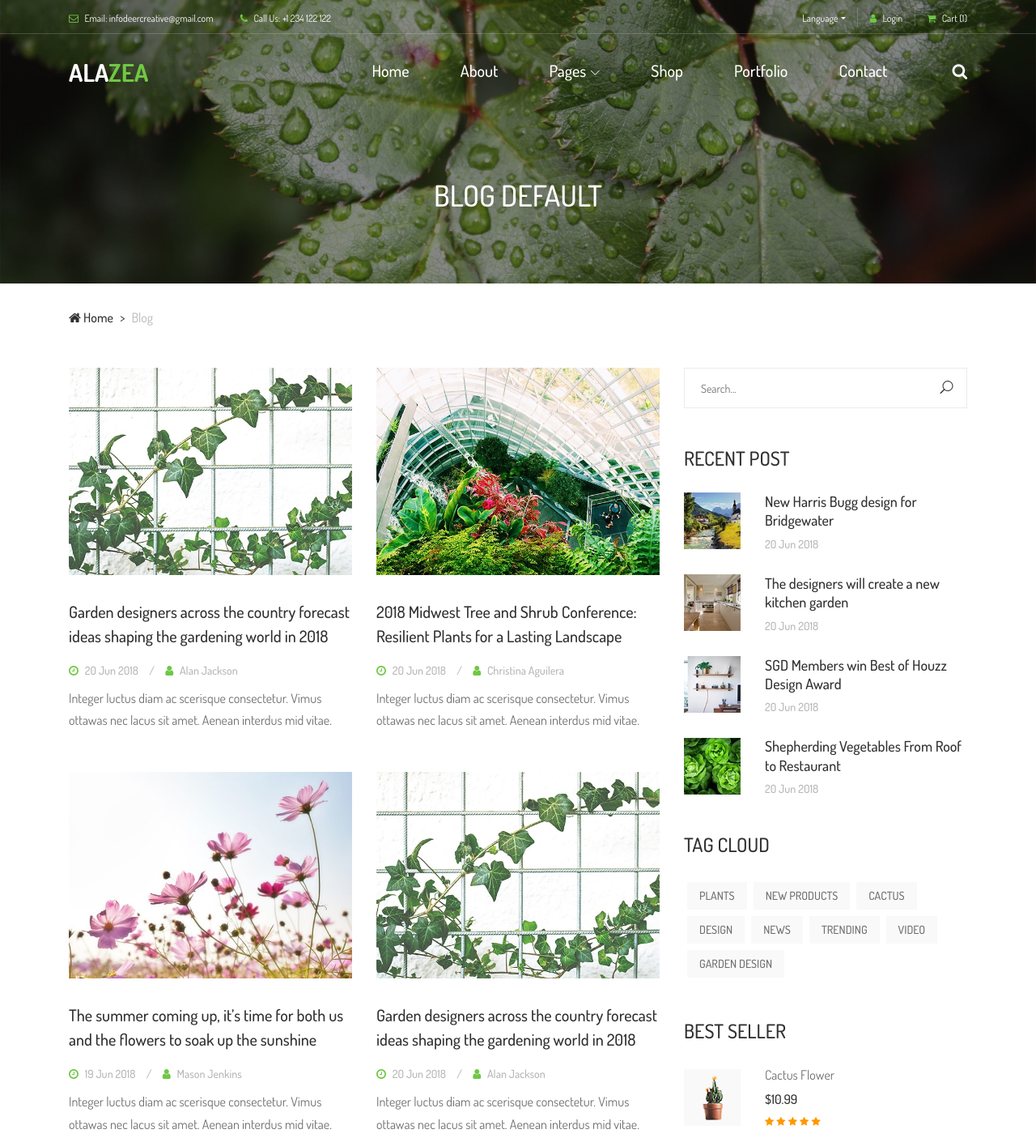
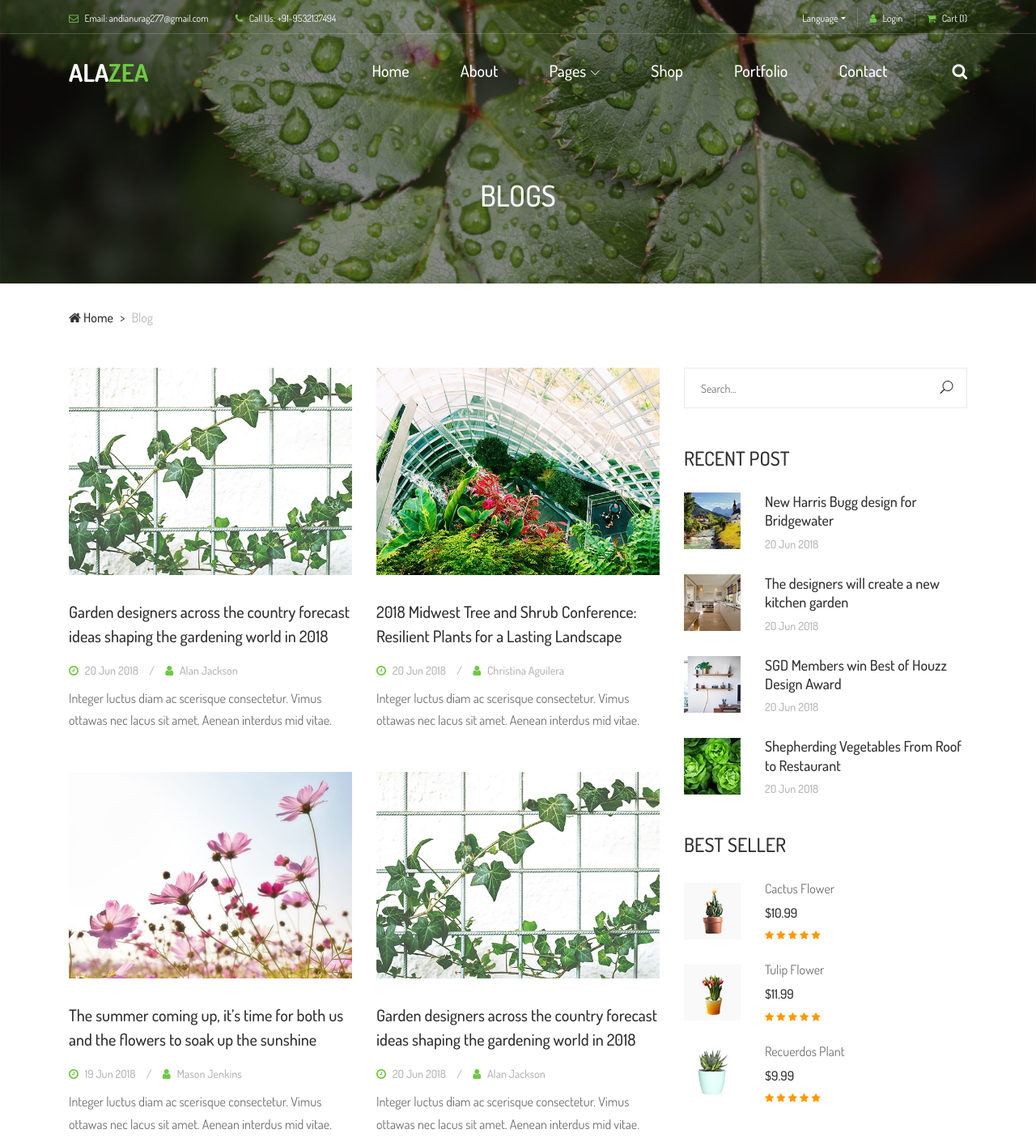
Before and after one commit to AsthaVarshney99/rakathon2022, a plain HTML site: page blog.html in a window 1280 px wide. Shown: the top 1405 px of the page at 81% size. Drawn offline with Linux system fonts and the light colour scheme; files whose address does not match are found by name.

Commit message:
Blog update

```diff
--- a/blog.html
+++ b/blog.html
@@ -9,7 +9,7 @@
     <!-- The above 4 meta tags *must* come first in the head; any other head content must come *after* these tags -->
 
     <!-- Title -->
-    <title>Alazea - Gardening &amp; Landscaping HTML Template</title>
+    <title>EcoJoy - Gardening &amp; Landscaping HTML Template</title>
 
     <!-- Favicon -->
     <link rel="icon" href="img/core-img/favicon.ico">
@@ -39,8 +39,8 @@
                         <div class="top-header-content d-flex align-items-center justify-content-between">
                             <!-- Top Header Content -->
                             <div class="top-header-meta">
-                                <a href="#" data-toggle="tooltip" data-placement="bottom" title="infodeercreative@gmail.com"><i class="fa fa-envelope-o" aria-hidden="true"></i> <span>Email: infodeercreative@gmail.com</span></a>
-                                <a href="#" data-toggle="tooltip" data-placement="bottom" title="+1 234 122 122"><i class="fa fa-phone" aria-hidden="true"></i> <span>Call Us: +1 234 122 122</span></a>
+                                <a href="#" data-toggle="tooltip" data-placement="bottom" title="andianurag277@gmail.com"><i class="fa fa-envelope-o" aria-hidden="true"></i> <span>Email: andianurag277@gmail.com</span></a>
+                                <a href="#" data-toggle="tooltip" data-placement="bottom" title="+91-9532137494"><i class="fa fa-phone" aria-hidden="true"></i> <span>Call Us: +91-9532137494</span></a>
                             </div>
 
                             <!-- Top Header Content -->
@@ -163,7 +163,7 @@
     <div class="breadcrumb-area">
         <!-- Top Breadcrumb Area -->
         <div class="top-breadcrumb-area bg-img bg-overlay d-flex align-items-center justify-content-center" style="background-image: url(img/bg-img/24.jpg);">
-            <h2>BLOG DEFAULT</h2>
+            <h2>BLOGS</h2>
         </div>
 
         <div class="container">
@@ -388,24 +388,7 @@
                             </div>
                         </div>
 
-                        <!-- ##### Single Widget Area ##### -->
-                        <div class="single-widget-area">
-                            <!-- Title -->
-                            <div class="widget-title">
-                                <h4>Tag Cloud</h4>
-                            </div>
-                            <!-- Tags -->
-                            <ol class="popular-tags d-flex flex-wrap">
-                                <li><a href="#">PLANTS</a></li>
-                                <li><a href="#">NEW PRODUCTS</a></li>
-                                <li><a href="#">CACTUS</a></li>
-                                <li><a href="#">DESIGN</a></li>
-                                <li><a href="#">NEWS</a></li>
-                                <li><a href="#">TRENDING</a></li>
-                                <li><a href="#">VIDEO</a></li>
-                                <li><a href="#">GARDEN DESIGN</a></li>
-                            </ol>
-                        </div>
+
 
                         <!-- ##### Single Widget Area ##### -->
                         <div class="single-widget-area">
@@ -489,7 +472,7 @@
                             <div class="footer-logo mb-30">
                                 <a href="#"><img src="img/core-img/logo.png" alt=""></a>
                             </div>
-                            <p>Lorem ipsum dolor sit samet, consectetur adipiscing elit. India situs atione mantor</p>
+
                             <div class="social-info">
                                 <a href="#"><i class="fa fa-facebook" aria-hidden="true"></i></a>
                                 <a href="#"><i class="fa fa-twitter" aria-hidden="true"></i></a>
@@ -562,9 +545,9 @@
                             </div>
 
                             <div class="contact-information">
-                                <p><span>Address:</span> 505 Silk Rd, New York</p>
-                                <p><span>Phone:</span> +1 234 122 122</p>
-                                <p><span>Email:</span> info.deercreative@gmail.com</p>
+                                <p><span>Address:</span> KIET Group of Intitutions</p>
+                                <p><span>Phone:</span> +91-9532137494</p>
+                                <p><span>Email:</span> andianurag277@gmail.com</p>
                                 <p><span>Open hours:</span> Mon - Sun: 8 AM to 9 PM</p>
                                 <p><span>Happy hours:</span> Sat: 2 PM to 4 PM</p>
                             </div>
```
